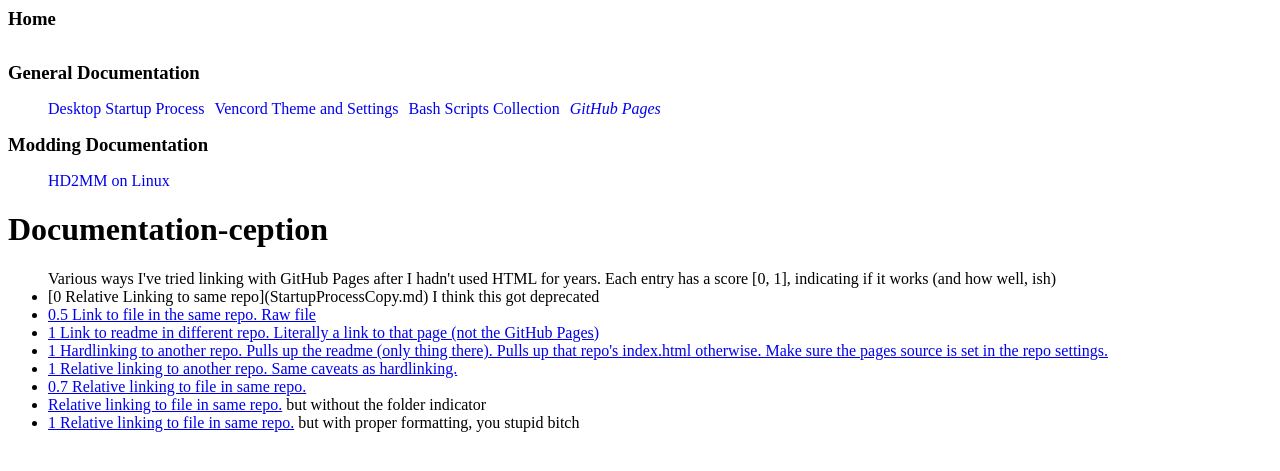
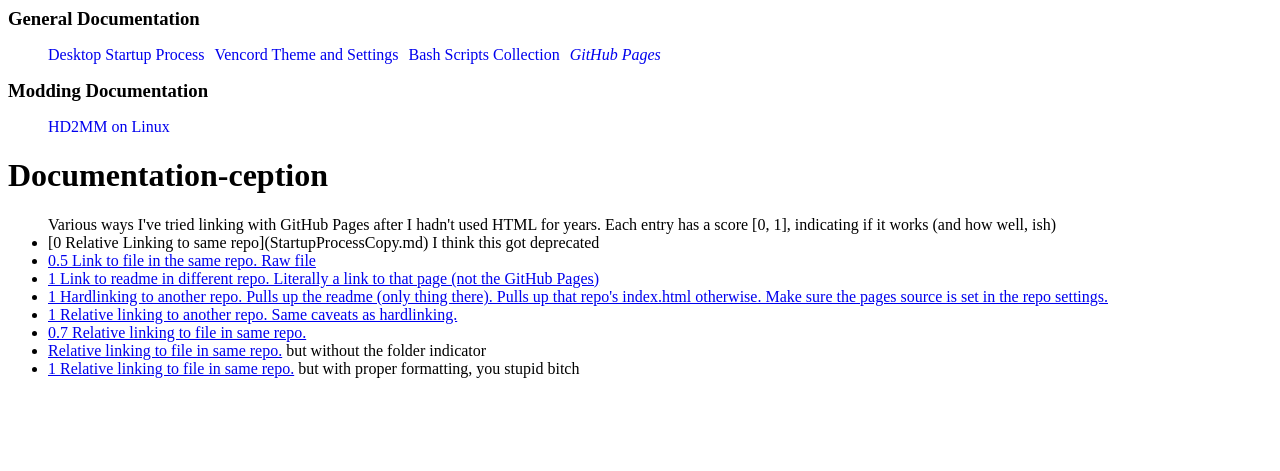
Before and after one commit to Backup158/Backup158.github.io, a Jekyll site: the page built from PagesDocumentation.html, in a window 1280 px wide. Shown: the top 471 px of the page. Built offline with Jekyll 4.4.1, drawn with Linux system fonts in a browser that asks for light colours.

Commit message:
Update navigation.yml
Removed home from table of content

```diff
--- a/_data/navigation.yml
+++ b/_data/navigation.yml
@@ -1,6 +1,4 @@
 toc:
-  - title: Home
-    url: /index.html
   - title: General Documentation
     subfolderitems:
       - page: Desktop Startup Process
```
